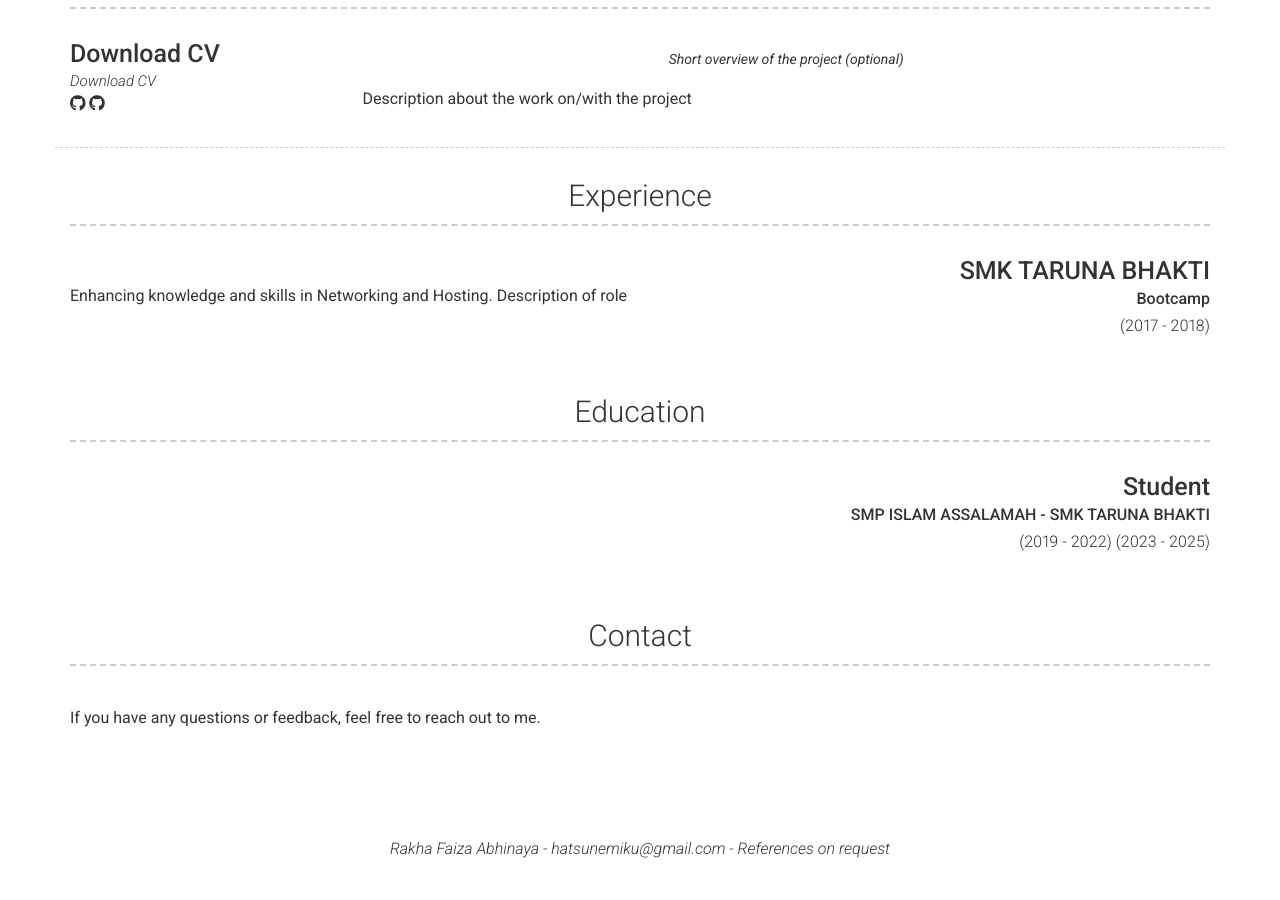
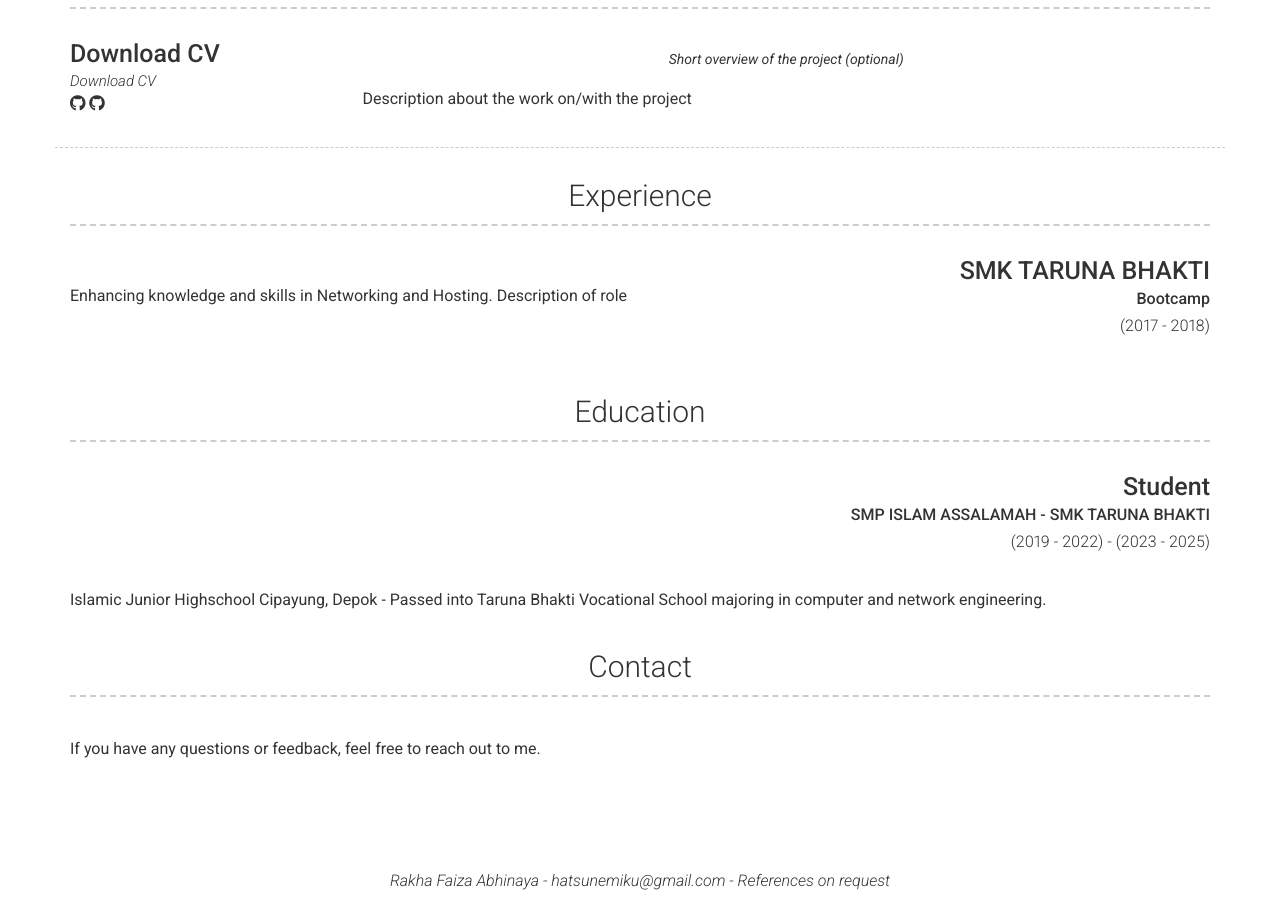
Before and after one commit to justfazrakh/websitecv, a Jekyll site: the page built from index.md, in a window 1280 px wide and 900 px high, scrolled down 800 px. Built offline with Jekyll 4.4.1, drawn with Linux system fonts in a browser that asks for light colours; nearby versions of some CDN libraries; before the commit the page ends 1669 px from its top, so only the background shows below that.

Commit message:
Update _config.yml

```diff
--- a/_config.yml
+++ b/_config.yml
@@ -99,9 +99,9 @@ content:
       - layout: top-right
         title: Student
         sub_title: SMP ISLAM ASSALAMAH - SMK TARUNA BHAKTI
-        caption: (2019 - 2022) (2023 - 2025)
+        caption: (2019 - 2022) - (2023 - 2025)
         quote: | #optional
-        description: | #optional
+        description: Islamic Junior Highschool Cipayung, Depok - Passed into Taruna Bhakti Vocational School majoring in computer and network engineering.
 
   - title: Contact
     layout: text
```
